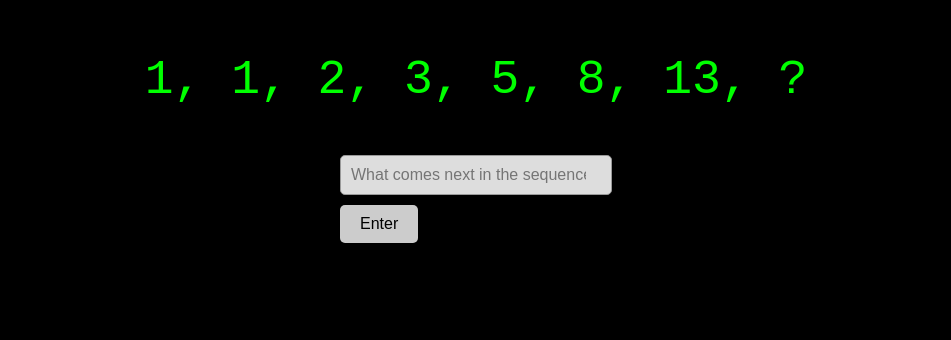
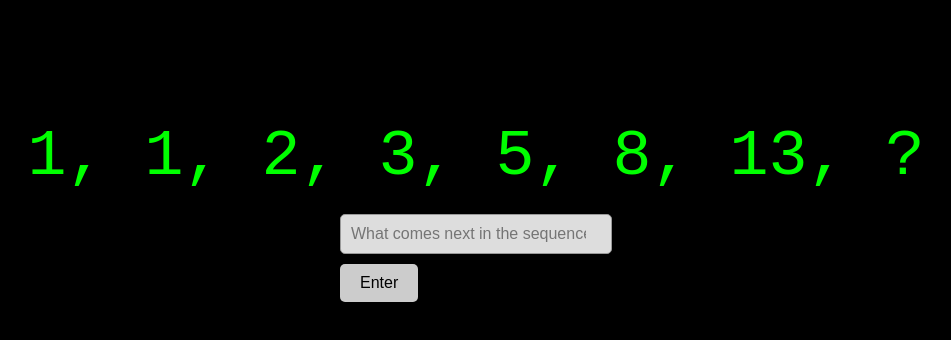
Before and after one commit to TheanosPath/Theanos-Path-Site, a plain HTML site: page index.html in a window 1280 px wide. Shown: the part 222-562 px from the top of the page, without its empty margins (164-1115 px from the left). Drawn offline with Linux system fonts and the light colour scheme.

Commit message:
Update index.html
reverted the last change I made (raising the numbers vertically) back to the state of the page before I made that change.

```diff
--- a/index.html
+++ b/index.html
@@ -18,11 +18,10 @@
     }
 
 .sequence {
-  font-size: 48px;
-  margin-top: -60px; /* adjust this value as needed */
-  color: #00ff00;
+  font-size: 65px;
+  margin-bottom: 20px;
+  color: #0f0;
 }
-
 
 
     input[type="number"] {
```
